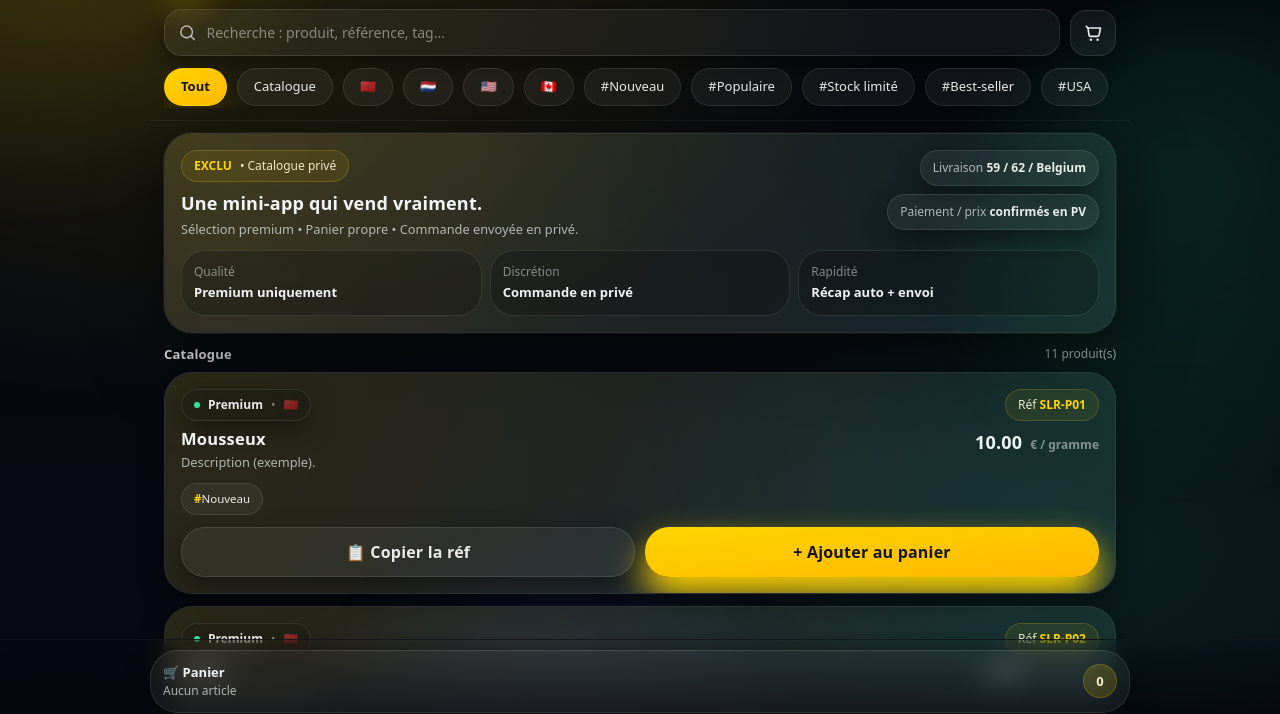
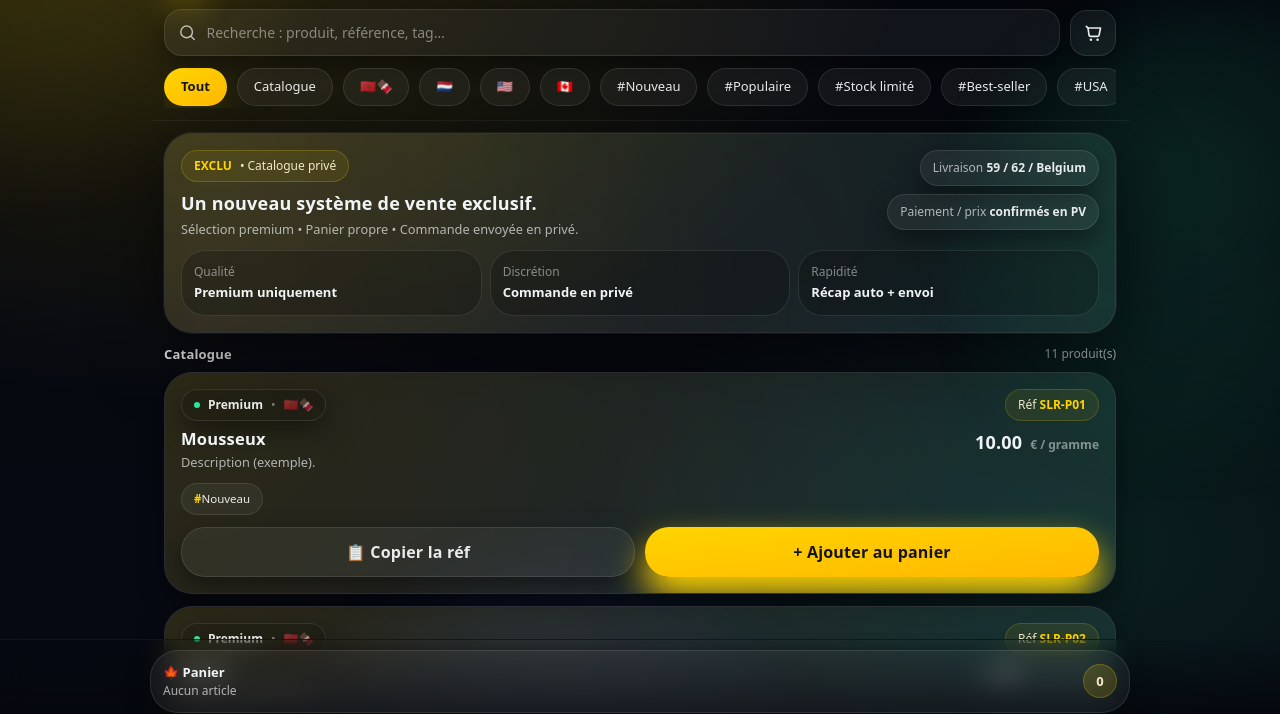
Before and after one commit to DorianOpsProject/slrboost-bot, a website: page index.html in a window 1280 px wide. Shown: the part 77-791 px from the top of the page. Drawn offline with nearby package versions, Linux system fonts and the light colour scheme.

Commit message:
Update index.html

```diff
--- a/index.html
+++ b/index.html
@@ -156,7 +156,7 @@
             <div class="inline-flex items-center gap-2 rounded-full border border-[rgba(255,212,0,.20)] bg-[rgba(255,212,0,.08)] px-3 py-1.5 text-[12px] text-[rgba(255,247,215,.92)]">
               <span class="font-black text-accent">EXCLU</span> • Catalogue privé
             </div>
-            <h2 class="mt-2 text-[18px] font-black tracking-[.2px]">Une mini-app qui vend vraiment.</h2>
+            <h2 class="mt-2 text-[18px] font-black tracking-[.2px]">Un nouveau système de vente exclusif.</h2>
             <p class="mt-1 text-[12.8px] leading-snug text-muted">
               Sélection premium • Panier propre • Commande envoyée en privé.
             </p>
@@ -210,7 +210,7 @@
       <div id="cartPreview"
            class="flex flex-1 cursor-pointer items-center justify-between gap-3 rounded-xl4 border border-white/10 bg-white/5 p-3 shadow-soft transition active:translate-y-[1px] active:scale-[.99] hover:border-white/15 hover:bg-white/10">
         <div class="min-w-0">
-          <div class="flex items-center gap-2 font-black text-[13px]">🛒 Panier</div>
+          <div class="flex items-center gap-2 font-black text-[13px]">🍁 Panier</div>
           <div id="cartHint" class="truncate text-[12px] text-muted">Aucun article</div>
         </div>
         <div id="cartCountBadge"
@@ -275,7 +275,7 @@
           </div>
 
           <div class="flex flex-col gap-1.5">
-            <label class="text-[12px] text-muted2" for="fullname">Nom / Prénom</label>
+            <label class="text-[12px] text-muted2" for="fullname">Ton surnom</label>
             <input id="fullname" class="rounded-xl2 border border-white/10 bg-black/20 px-3 py-3 text-[14px] text-text outline-none"
                    type="text" placeholder="Ex: Alex D." autocomplete="name">
           </div>
@@ -339,10 +339,10 @@
        DATA
        =========================== */
     const PRODUCTS = [
-      { id:"SLR-P01", name:"Mousseux", category:"Catalogue", origin:"🇲🇦", quality:"Premium", price:10.00, desc:"Description (exemple).", tags:["Nouveau"] },
-      { id:"SLR-P02", name:"Static", category:"Catalogue", origin:"🇲🇦", quality:"Premium", price:0.00, desc:"Description (exemple).", tags:["Populaire"] },
-      { id:"SLR-P03", name:"Frozen", category:"Catalogue", origin:"🇲🇦", quality:"Premium", price:0.00, desc:"Description (exemple).", tags:["Stock limité"] },
-      { id:"SLR-P04", name:"Beldia", category:"Catalogue", origin:"🇲🇦", quality:"Premium", price:0.00, desc:"Description (exemple).", tags:[] },
+      { id:"SLR-P01", name:"Mousseux", category:"Catalogue", origin:"🇲🇦🍫", quality:"Premium", price:10.00, desc:"Description (exemple).", tags:["Nouveau"] },
+      { id:"SLR-P02", name:"Static", category:"Catalogue", origin:"🇲🇦🍫", quality:"Premium", price:0.00, desc:"Description (exemple).", tags:["Populaire"] },
+      { id:"SLR-P03", name:"Frozen", category:"Catalogue", origin:"🇲🇦🍫", quality:"Premium", price:0.00, desc:"Description (exemple).", tags:["Stock limité"] },
+      { id:"SLR-P04", name:"Beldia", category:"Catalogue", origin:"🇲🇦🍫", quality:"Premium", price:0.00, desc:"Description (exemple).", tags:[] },
       { id:"SLR-P05", name:"Produit 05", category:"Catalogue", origin:"🇳🇱", quality:"Premium", price:0.00, desc:"Description (exemple).", tags:["Best-seller"] },
       { id:"SLR-P06", name:"Produit 06", category:"Catalogue", origin:"🇳🇱", quality:"Premium", price:0.00, desc:"Description (exemple).", tags:[] },
       { id:"SLR-P07", name:"Produit 07", category:"Catalogue", origin:"🇺🇸", quality:"Premium", price:0.00, desc:"Description (exemple).", tags:["USA"] },
```
